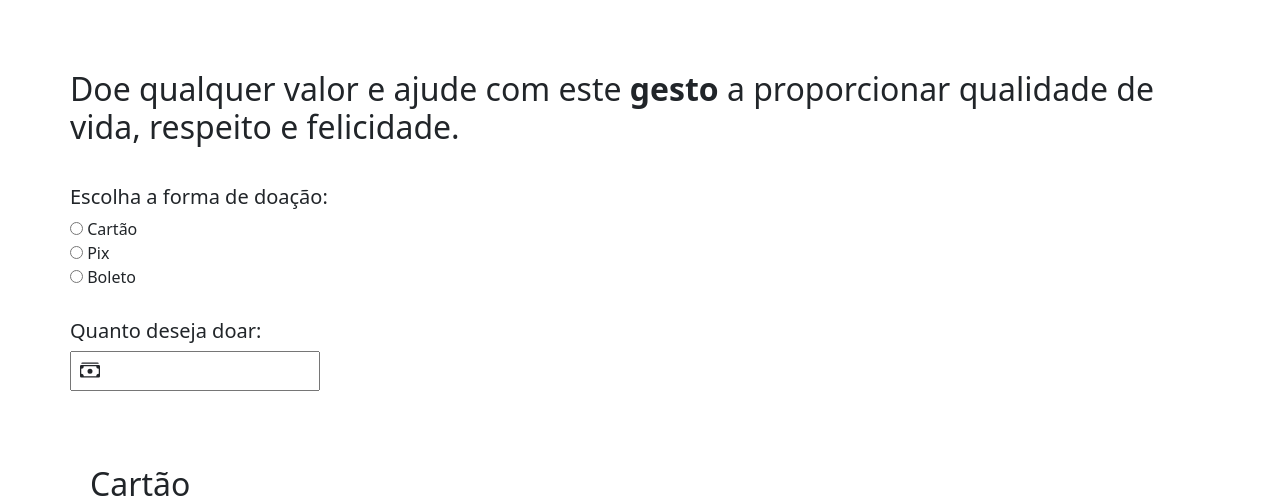
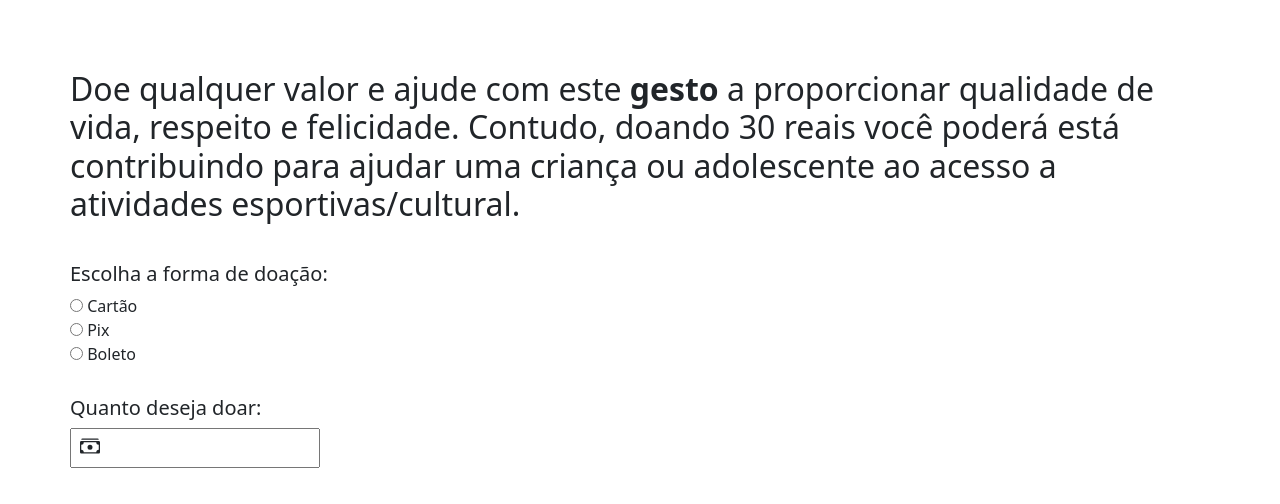
Before and after one commit to AsaphRG/Projeto_Vidas_Futuro, a PHP site: page /Projeto_Vidas_Futuro/doar.php in a window 1280 px wide. Shown: the part 96-600 px from the top of the page. Run offline with PHP 8.4, Linux system fonts and the light colour scheme; some libraries are stand-ins or nearby versions.

Commit message:
Adição do valor sugerido para doação.

```diff
--- a/doar.php
+++ b/doar.php
@@ -20,7 +20,7 @@
         <form method="POST">
             <div class="conteudoFormularioDoar">
                 <div class="conteinerTextTitle">
-                    <h2>Doe qualquer valor e ajude com este <b>gesto</b> a proporcionar qualidade de vida, respeito e felicidade.</h2>
+                    <h2>Doe qualquer valor e ajude com este <b>gesto</b> a proporcionar qualidade de vida, respeito e felicidade. Contudo, doando 30 reais você poderá está contribuindo para ajudar uma criança ou adolescente ao acesso a atividades esportivas/cultural.</h2>
                 </div>
                 <div class="formaDoacao">
                     <h5>Escolha a forma de doação:</h5>
```
Also changed, not shown: assets/css/pageDoar.css (+4 -4 lines).
